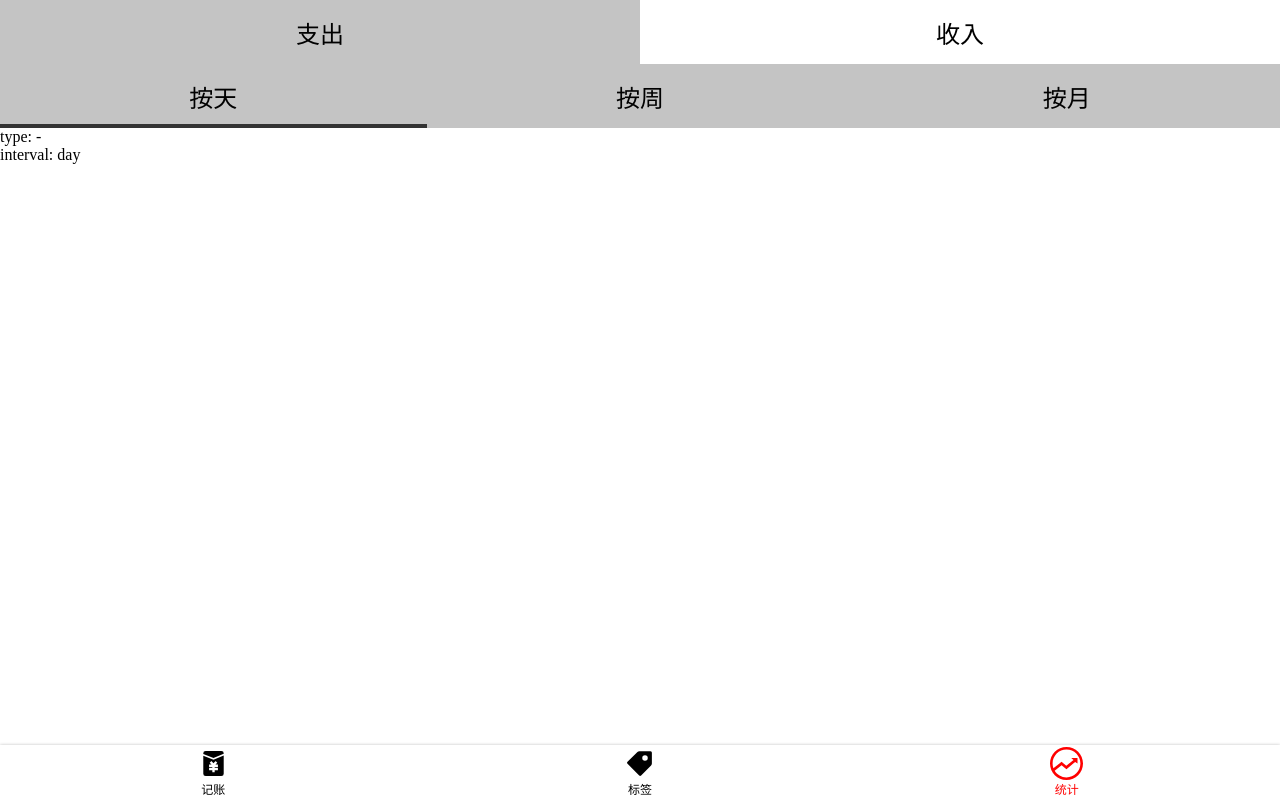
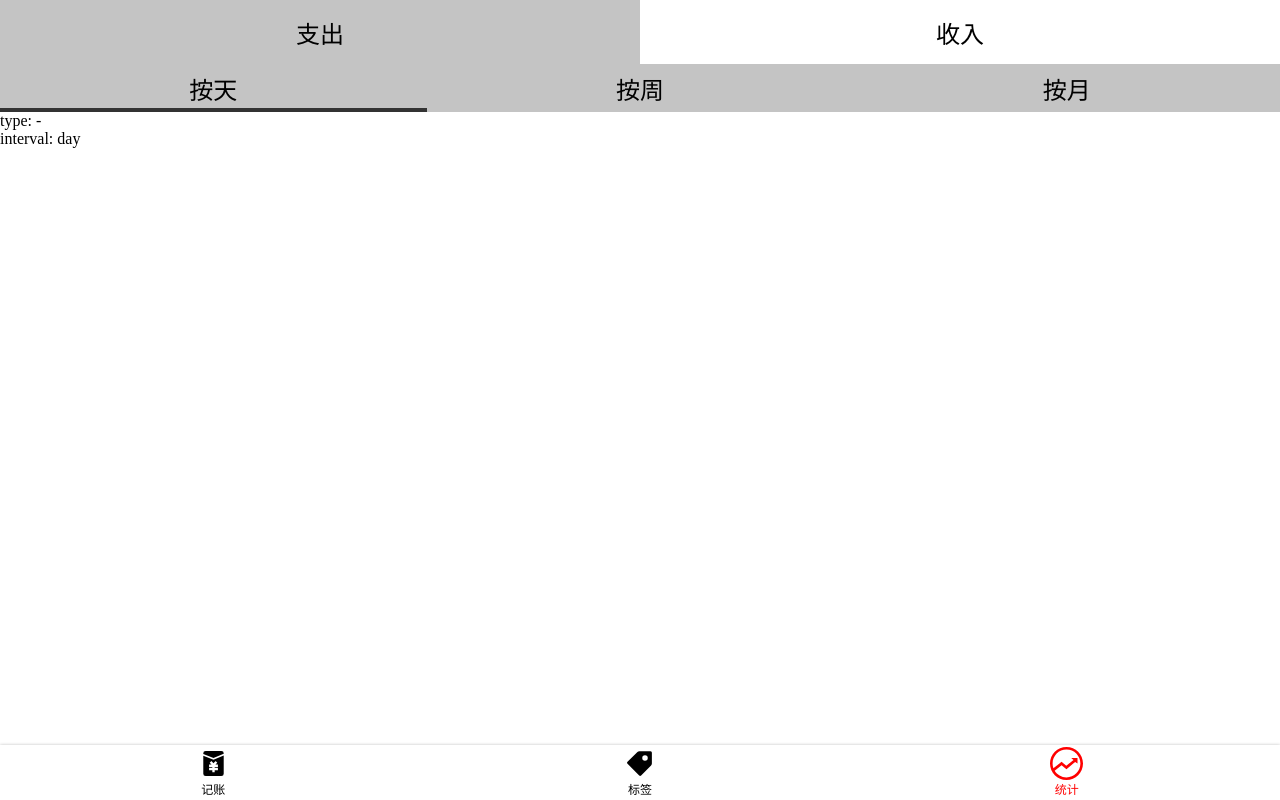
Before and after one commit to 982956727/keep-test-1, a Vue app: page /#/statistics in a window 1280 px wide. Built offline with nearby package versions, Linux system fonts and the light colour scheme.

Commit message:
更新 CSS

```diff
--- a/src/components/Tabs.vue
+++ b/src/components/Tabs.vue
@@ -1,7 +1,7 @@
 <template>
-    <ul class="tabs">
+    <ul class="tabs" :class="{[classPrefix + '-tabs']: classPrefix}">
       <li v-for="item in dataSource"
-      :class="liClass(item)"
+      :class="liClass(item)" class="tabs-item"
       @click="select(item)" :key="item.value">{{item.text}}</li>
     </ul>
 </template>
@@ -39,7 +39,7 @@ export default class Tabs extends Vue  {
     display: flex;
     text-align: center;
     font-size: 24px;
-    > li {
+    &-item {
       width: 50%;
       height: 64px;
       display: flex;
--- a/src/views/Statistics.vue
+++ b/src/views/Statistics.vue
@@ -38,4 +38,7 @@
       }
     }
   }
+  ::v-deep .interval-tabs-item {
+    height: 48px;
+  }
 </style>
```
